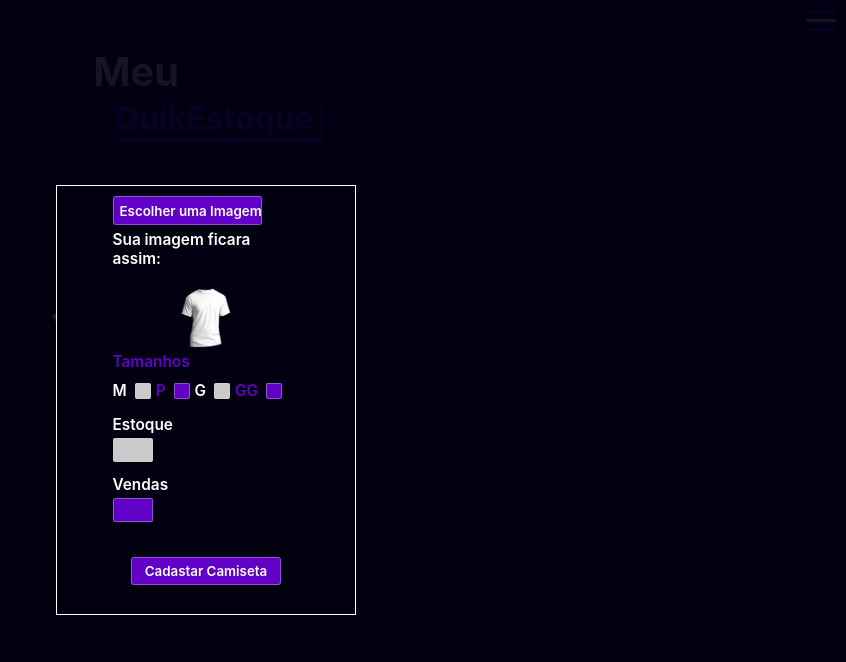
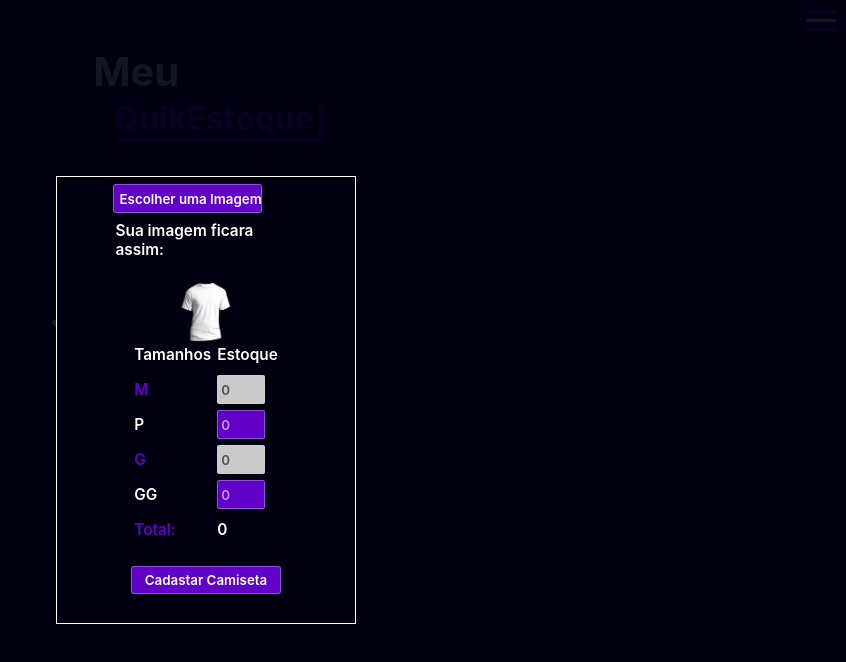
Before and after one commit to virussv/stock-manager-frontend, a React (Create React App) app: page /estoque in a window 1280 px wide. Both pictures are taken after a click on the button "add". Shown: the top 662 px of the page, without its empty margins (434-1280 px from the left). Built offline with nearby package versions, Linux system fonts and the light colour scheme.

Commit message:
feat: refactored createProduct interface

```diff
--- a/src/Components/Stock/ModalCreateProduct/CreateProduct.module.css
+++ b/src/Components/Stock/ModalCreateProduct/CreateProduct.module.css
@@ -9,11 +9,11 @@
   background-color: var(--bg-color);
   border: 1px solid white;
   width: 300px;
-  height: 430px;
+  height: 448px;
   padding: 10px;
 
   display: grid;
-  grid-template-rows: 150px repeat(3,60px) 90px;
+  grid-template-rows: 150px 200px 85px;
   justify-content: center;
   align-items: center;
   font-family: var(--primary-font);
@@ -184,76 +184,13 @@
 
 /***************Sizes product***************/
 
-.containerSizes p {
-  color: var(--primary-color);
-  font-weight: 600;
+.containerStockSizes {
+  display: grid;
+  grid-template-columns: .5fr .5fr;
+  margin: auto;
 }
 
-.containerSizes label {
-  position: relative;
-}
-
-.containerSizes .checkBox {
-  display: flex;
-}
-
-.containerSizes .checkBox label input{
-  position: relative;
-  padding: 0 3px;
-  font-weight: 600;
-}
-
-.containerSizes .checkBox label:nth-child(2),.containerSizes .checkBox label:nth-child(4){
-  color: var(--primary-color);
-}
-
-.containerSizes .checkBox label:nth-child(2) input::after,.containerSizes .checkBox label:nth-child(4) input::after  {
-  background-color: var(--primary-color);
-}
-
-.containerSizes .checkBox label:first-child {
-  padding-left: 0px;
-}
-
-.containerSizes .checkBox label input::after {
-  content: '';
-  display: block;
-  border-radius: 2px;
-  border: 1px solid #dbdbdb61;
-  background-color: var(--light-white);
-  height: 14px;
-  width: 14px;
-}
-
-.containerSizes .checkBox label input {
-  margin: 0px 8px;
-}
-
-.check {
-  display: none;
-  transform: rotate(45deg);
-  height: 10px;
-  width: 6px;
-  border-bottom: 2px solid #78b13f;
-  border-right: 2px solid #78b13f;
-  position: absolute;
-  top: 8px;
-  right: 10px;
-}
-
-.containerSizes .checkBox label:nth-child(1) .check,.containerSizes .checkBox label:nth-child(3) .check{
-  border-color: rgb(34 80 29);
-}
-
-.containerSizes .checkBox label input:checked + .check{
-  display: inline-block;
-}
-/***************Stock***************/
-.createProduct .containerStock label {
-  padding: 4px 0px;
-}
-
-.createProduct .containerStock input{
+.containerStockSizes input{
   font-family: var(--primary-font);
   font-weight: 600;
   background-color: var(--light-white);
@@ -262,21 +199,38 @@
   outline: none;
   color: black;
   padding: 3px;
+  width: 48px;
+  margin: 3px;
 }
 
-/***************Sales***************/
-
-.createProduct .containerSales label {
-  padding: 4px 0px;
+.containerStockSizes input::placeholder {
+  color: #0000009c;
 }
 
-.createProduct .containerSales input{
-  font-family: var(--primary-font);
-  font-weight: 600;
+.containerStockSizes label,p {
+  margin: 3px;
+}
+
+.containerStockSizes input:nth-child(6),.containerStockSizes input:nth-child(10){
   background-color: var(--primary-color);
-  border: 1px solid #dbdbdb61;
-  border-radius: 2px;
-  outline: none;
-  color: var(--light-white);
-  padding: 3px;
+  color: white;
 }
+
+
+.containerStockSizes input:nth-child(6)::placeholder,.containerStockSizes input:nth-child(10)::placeholder {
+  color: rgba(255, 255, 255, 0.604);
+}
+
+.containerStockSizes label:nth-child(3),.containerStockSizes label:nth-child(7) {
+  color: var(--primary-color);
+}
+
+.total {
+  color: var(--primary-color);
+}
+
+/*for big numbers*/
+.totalStock {
+  overflow: hidden;
+  overflow-x: scroll;
+}
--- a/src/Components/Stock/ModalCreateProduct/CreateProduct.tsx
+++ b/src/Components/Stock/ModalCreateProduct/CreateProduct.tsx
@@ -1,4 +1,4 @@
-import React, { MouseEvent, SyntheticEvent, useRef, useState } from 'react';
+import React, { SyntheticEvent, useRef, useState } from 'react';
 import styles from './CreateProduct.module.css';
 import camisa from '../../../Assets/images/shirt.png';
 
@@ -16,18 +16,32 @@ type TSizeProps = [
   gg:string,
 ];
 
-const arraySizes:TSizeProps = ['m','p','g','gg'];
+type stockAmount = {
+  m: number,
+  p: number,
+  g: number,
+  gg: number,
+}
+
+const arrayProductSizes:TSizeProps = ['m','p','g','gg'];
 
 const CreateProduct:React.FC<ICreateProductProps> = ({states:{activeModal,setActiveModal}}) => {
   const modalRef = useRef<HTMLFormElement | null>(null);
   const loadingFile = useRef<HTMLDivElement | null>(null);
   const inputFile = useRef<HTMLInputElement | null>(null);
-  //this is product size.Here i don't type with TSizeprops because when i use the rest with value to be placed in setSizes it infers one more string in type, causing a bug because one more param was inferred
-  const [sizes,setSizes] = useState<string[] | []>([]);
   //this is loadFile statement
   const [activeLoadFile,setActiveLoadFile] = useState<boolean>(false);
   //this is img display
   const [img,setImg] = useState<string | null>(null);
+  //this is stock count
+  const [stockAmount,setStockAmount] = useState<stockAmount>({
+    m: 0,
+    p: 0,
+    g: 0,
+    gg: 0,
+  });
+
+
   //this is form submit
   function handleSubmit(event:SyntheticEvent) {
     event.preventDefault();
@@ -45,18 +59,21 @@ const CreateProduct:React.FC<ICreateProductProps> = ({states:{activeModal,setAct
   }
 
   //input File
-  function handleClickFile({ target }:MouseEvent) {
+  function handleClickFile() {
     setActiveLoadFile(true);
   }
 
-  //input checkboxs
-  function handleChangeCheckBox({ target }:SyntheticEvent) {
-    if(target instanceof HTMLInputElement && arraySizes.includes(target.value)) {
-      if(target.checked) {
-        setSizes([...sizes,target.value]);
-      } else {
-        setSizes(sizes.filter((size) => size !== target.value));
+  //stock
+  function handleChangeStock({ target }:SyntheticEvent) {
+    if(target instanceof HTMLInputElement && target.id in stockAmount) {
+      //verify the lenght of value
+      if(target.value.length > 4) {
+        target.value = target.value.substring(0,4);
       }
+      //changing dinamicly the stock value
+      const id = target.id as 'm' | 'p' | 'g' | 'gg';
+
+      setStockAmount((stock) => ({...stock,[id]: Number(target.value)}));
     }
   }
 
@@ -88,31 +105,23 @@ const CreateProduct:React.FC<ICreateProductProps> = ({states:{activeModal,setAct
         </div>
       </div>
 
-      <div className={styles.containerSizes}>
-        <p>Tamanhos</p>
-        <div className={styles.checkBox}>
-          {arraySizes.map((size) => {
-            return (
-              <label key={size} htmlFor={size}>
-                {size.toUpperCase()}
-                <input type='checkbox' id={size} onChange={handleChangeCheckBox} value={size}/>
-                <span className={styles.check}></span>
-              </label>
-            );
-          })}
-        </div>
+      <div className={styles.containerStockSizes}>
+          <p>Tamanhos</p>
+          <p>Estoque</p>
+        {arrayProductSizes.map((size) => {
+          return (
+            <React.Fragment key={size}>
+                <label htmlFor={size}>{size.toUpperCase()}</label>
+                <input type='number' id={size} placeholder='0' onChange={handleChangeStock}/>
+            </React.Fragment>
+          )
+        })}
+        <p className={styles.total}>Total:</p>
+        <p className={styles.totalStock}>{Object.values(stockAmount).reduce((prevValue,currentValue) => {
+          //sum the stock value
+          return prevValue + currentValue;
+        })}</p>
       </div>
-
-      <div className={styles.containerStock}>
-        <label htmlFor='estoque'>Estoque</label>
-        <input type='number' id='estoque'/>
-      </div>
-
-      <div className={styles.containerSales}>
-        <label htmlFor='vendas'>Vendas</label>
-        <input type='number' id='vendas'/>
-      </div>
-
       <button type='submit' className={styles.submit}>Cadastar Camiseta</button>
     </form>
   )
```
